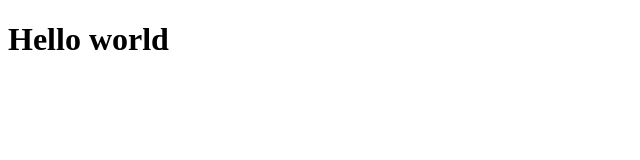
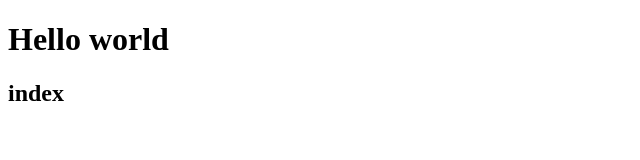
Before and after one commit to Phomai21122002/TestGit, a plain HTML site: page index.html in a window 1280 px wide. Shown: the full height of the page, 0-640 px from the left. Drawn offline with Linux system fonts and the light colour scheme.

Commit message:
add h2 index

```diff
--- a/index.html
+++ b/index.html
@@ -8,5 +8,6 @@
 </head>
 <body>
     <h1>Hello world</h1>
+    <h2>index</h2>
 </body>
 </html>
```
